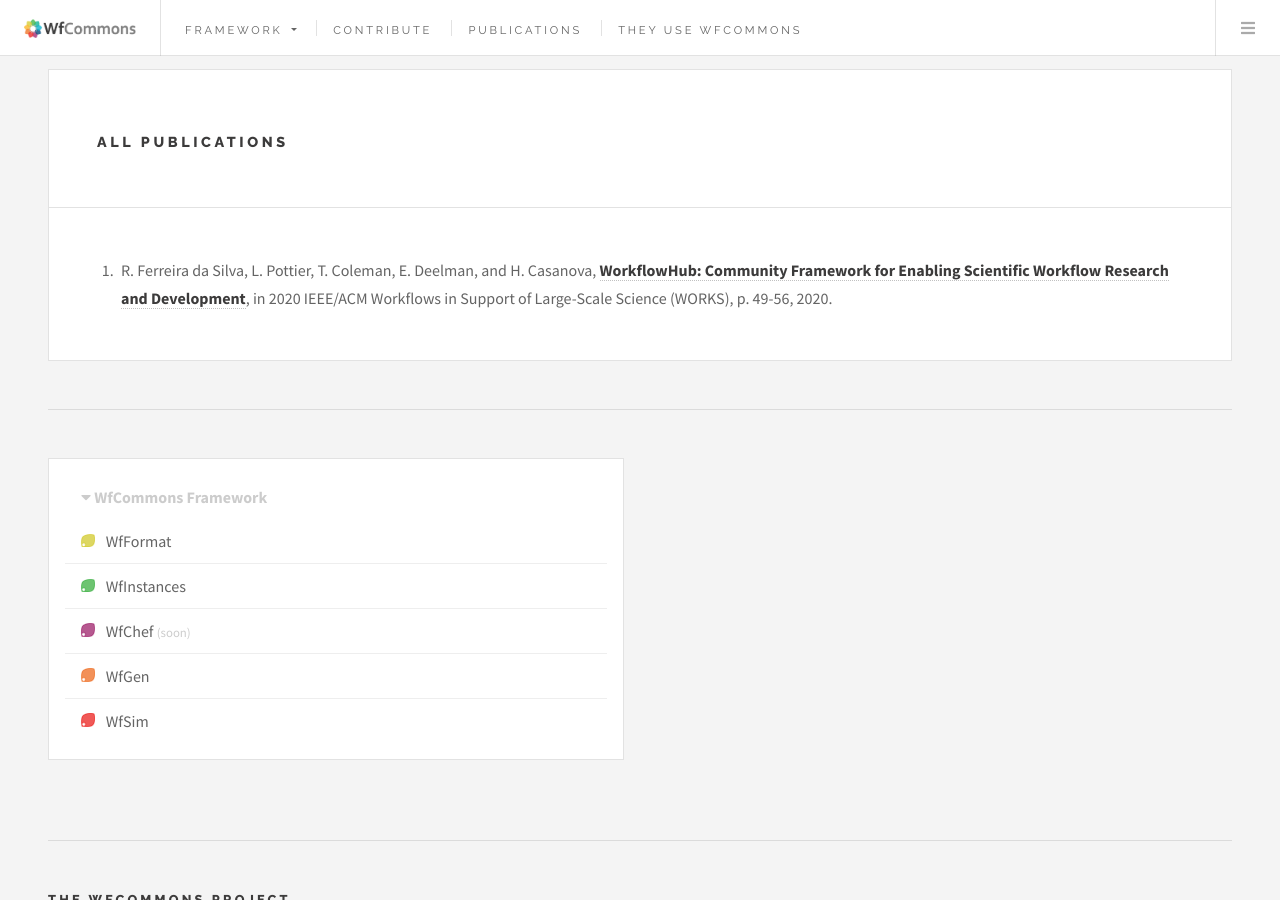
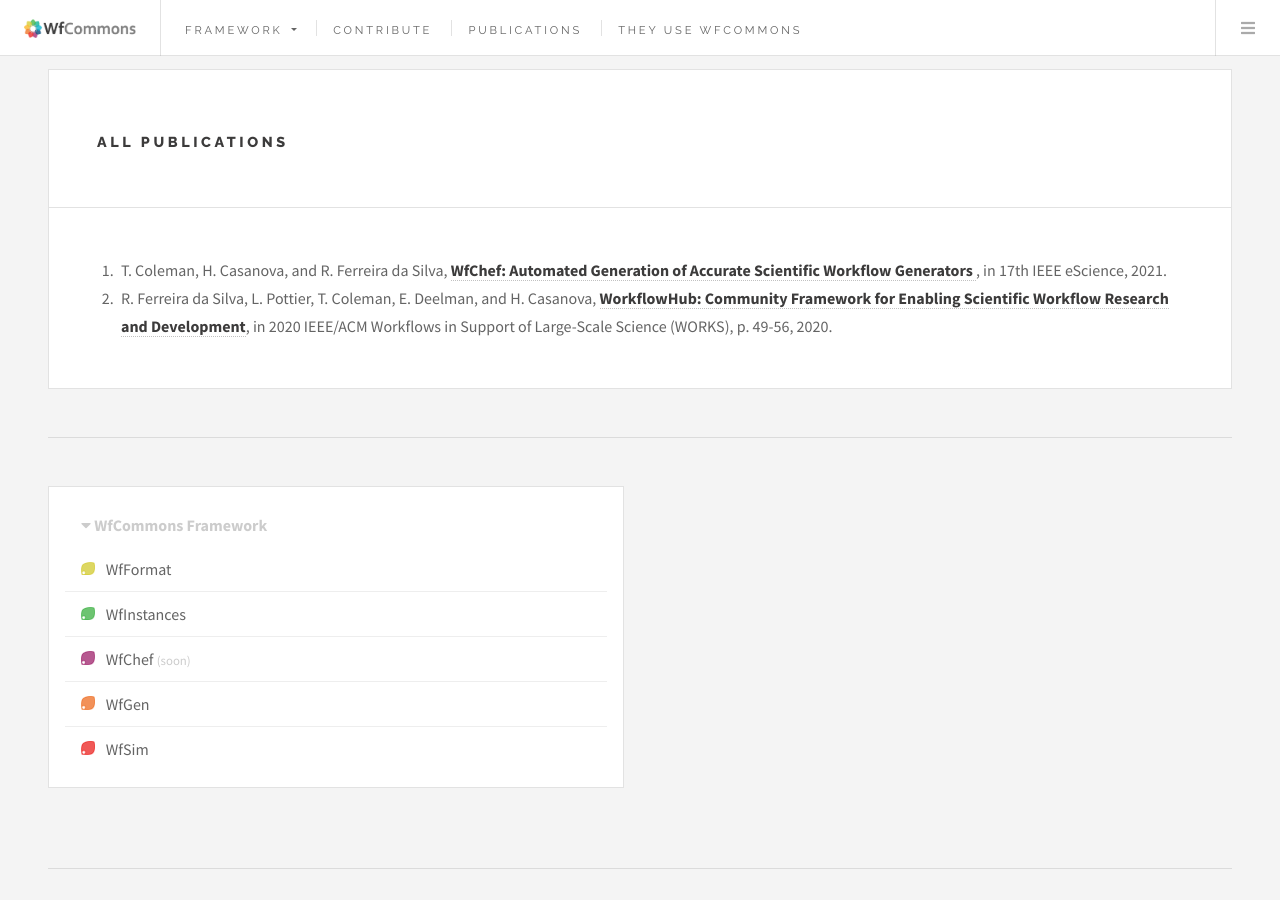
Before and after one commit to wfcommons/wfcommons.github.io, a Jekyll site: the page built from publications.html, in a window 1280 px wide and 900 px high, scrolled down 1084 px. Built offline with Jekyll 4.4.1, drawn with Linux system fonts in a browser that asks for light colours.

Commit message:
Update publications.html

```diff
--- a/publications.html
+++ b/publications.html
@@ -37,6 +37,13 @@
         </header>
         <ol>
             <li>
+                T. Coleman, H. Casanova, and R. Ferreira da Silva,
+                <strong><a href="https://arxiv.org/abs/2105.00129"
+                           target="_blank">
+                    WfChef: Automated Generation of Accurate Scientific Workflow Generators
+                    </a></strong>, in 17th IEEE eScience, 2021.
+            </li>
+            <li>
                 R. Ferreira da Silva, L. Pottier, T. Coleman, E. Deelman, and H. Casanova,
                 <strong><a href="https://rafaelsilva.com/files/publications/ferreiradasilva2020works.pdf"
                            target="_blank">
```
